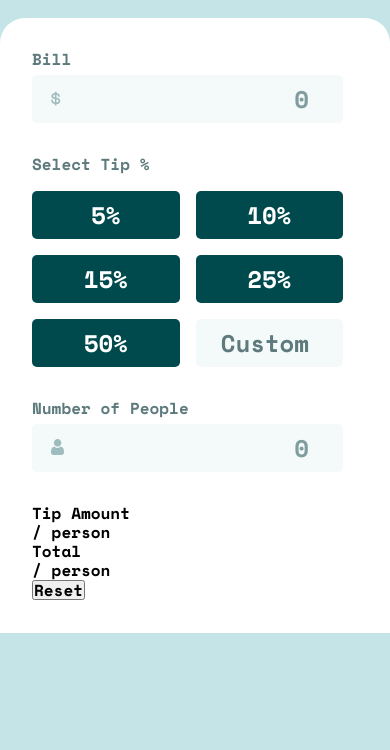
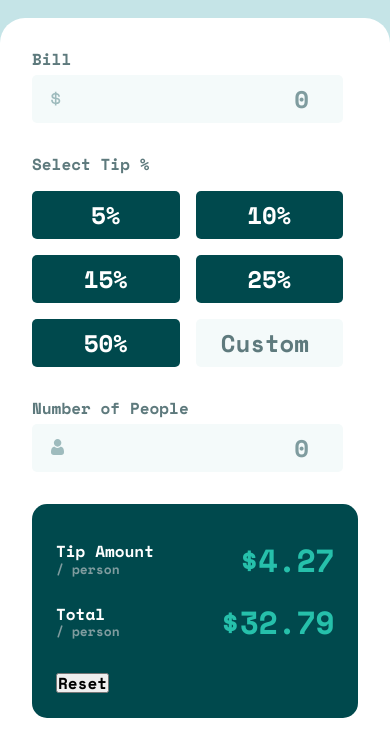
Before and after one commit to nvalline/fm-tip-calculator-app, a plain HTML site: page index.html in a window 390 px wide. Shown: the part 125-875 px from the top of the page. Before the commit the page ends 844 px from the top, so only its background shows below. Drawn offline with nearby package versions, Linux system fonts and the light colour scheme.

Commit message:
added output details mobile styles

```diff
--- a/index.html
+++ b/index.html
@@ -67,20 +67,24 @@
 						<input type="number" id="count" placeholder="0" />
 					</label>
 				</form>
-				<div>
-					<div>
-						<div>
-							<p>Tip Amount</p>
+				<div class="outputWrapper">
+					<div class="details">
+						<div class="description">
+							<p class="outputLabel">Tip Amount</p>
 							<p>/ person</p>
 						</div>
-						<div></div>
+						<div class="costBreakdown">
+							<p>$4.27</p>
+						</div>
 					</div>
-					<div>
-						<div>
-							<p>Total</p>
+					<div class="details">
+						<div class="description">
+							<p class="outputLabel">Total</p>
 							<p>/ person</p>
 						</div>
-						<div></div>
+						<div class="costBreakdown">
+							<p>$32.79</p>
+						</div>
 					</div>
 					<button>Reset</button>
 				</div>
--- a/styles.scss
+++ b/styles.scss
@@ -1,12 +1,4 @@
-// @use './styles/root';
 @use './styles/' as *;
-
-// :root {
-// 	// Radio Button Variables
-// 	--radio-checked-color: var(--clr-primary-cyan);
-// 	--radio-default-bg-color: var(--clr-neutral-cyanDark);
-// 	--radio-hover-color: var(--clr-neutral-seafoam);
-// }
 
 body {
 	background-color: var(--clr-neutral-cyanSemiLight);
@@ -129,8 +121,12 @@ body {
 					}
 				}
 
-				input[type='number']::placeholder {
-					color: var(--clr-neutral-cyanSemiDark);
+				input[type='number'] {
+					margin-bottom: 0;
+
+					&::placeholder {
+						color: var(--clr-neutral-cyanSemiDark);
+					}
 				}
 
 				.disabled {
@@ -144,5 +140,46 @@ body {
 				}
 			}
 		}
+
+		.outputWrapper {
+			padding: 2.3125rem 1.5rem 1.5rem;
+			border-radius: 15px;
+			background-color: var(--clr-neutral-cyanDark);
+
+			.details {
+				display: flex;
+				align-items: center;
+				justify-content: space-between;
+
+				&:first-child {
+					margin-bottom: 1.5rem;
+				}
+
+				&:nth-child(2) {
+					margin-bottom: 2rem;
+				}
+
+				.description {
+					.outputLabel {
+						font-size: var(--fs-p-16);
+						color: var(--clr-neutral-white);
+						text-transform: capitalize;
+					}
+
+					p {
+						font-size: var(--fs-p-13);
+						color: var(--clr-neutral-cyanMd);
+					}
+				}
+
+				.costBreakdown {
+					p {
+						font-size: var(--fs-output-32);
+						color: var(--clr-primary-cyan);
+						letter-spacing: -0.67px;
+					}
+				}
+			}
+		}
 	}
 }
```
Also changed, not shown: styles.css, 1 other file.
